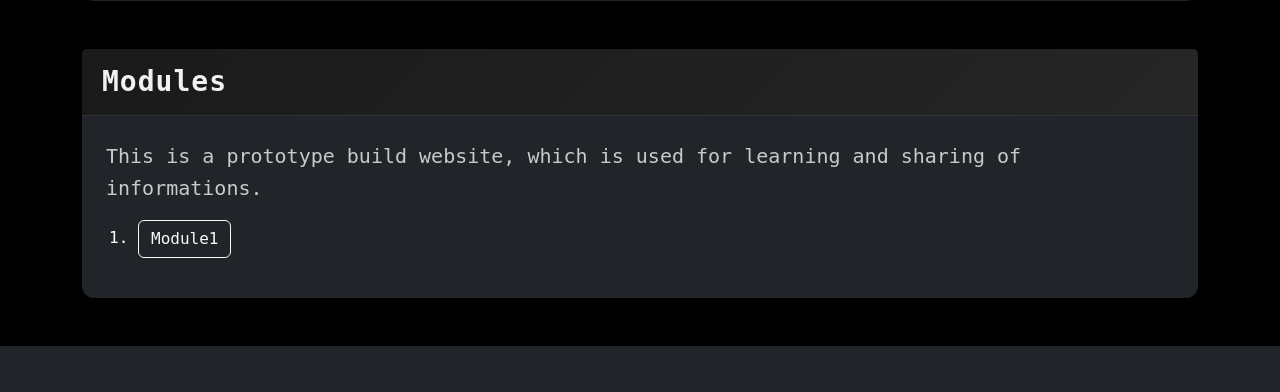
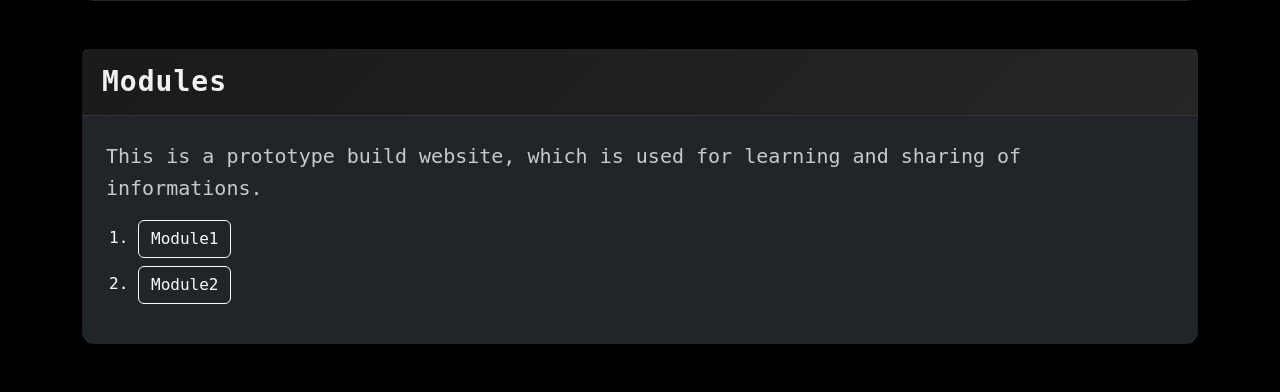
Before and after one commit to Visvasrk-221E/render, a Flask app: page /courses/flask_web_development in a window 1280 px wide. Shown: the part 1510-1902 px from the top of the page. Before the commit the page ends 1856 px from the top, so only its background shows below. Run offline with Flask 3, Linux system fonts and the light colour scheme.

Commit message:
Comitted modifications in module1 and app.py, added module2

```diff
--- a/app.py
+++ b/app.py
@@ -48,7 +48,7 @@ def show_course(course_name):
 
 @app.route('/courses/flask_web_development')
 def flask_web_development():
-	available_modules=['module1']
+	available_modules=['module1', 'module2']
 	return render_template('flask_web_development/index.html', modules=available_modules)
 
 @app.route('/courses/flask_web_development/<module_name>')
@@ -59,6 +59,10 @@ def show_flask_web_development_module(module_name):
 def fwd_module_1():
 	return render_template('flask_web_development/module1.html')
 
+@app.route('/courses/flask_web_development/module2')
+def fwd_module2():
+	return render_template('flask_web_development/module2.html')
+
 
 if __name__ == "__main__":
-	app.run(debug=True)
+	app.run(debug=False)
--- a/templates/flask_web_development/module1.html
+++ b/templates/flask_web_development/module1.html
@@ -105,7 +105,9 @@ def about():
 	<!-- Main div for this card ends here -->
 	</div>
 </div>
-
+<div class="container bg-black py-5">
+<a href="{{ url_for('fwd_module2') }}" class="btn btn-outline-secondary btn-lg" style="float:left">Go to Module 2</a>
+</div>
 
 <!--end all content-->
 </div>
```
Also changed, not shown: templates/flask_web_development/module2.html (added, +31 -0 lines).
